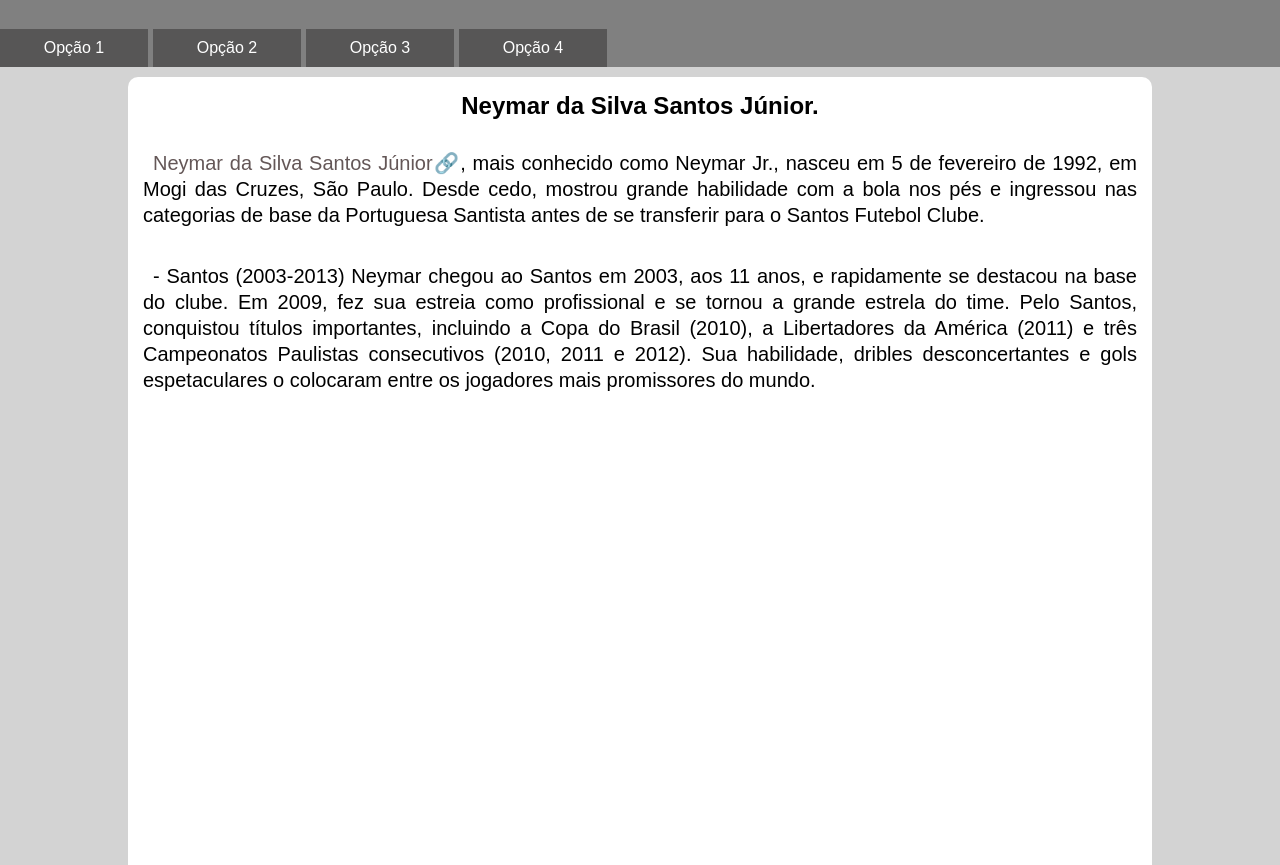
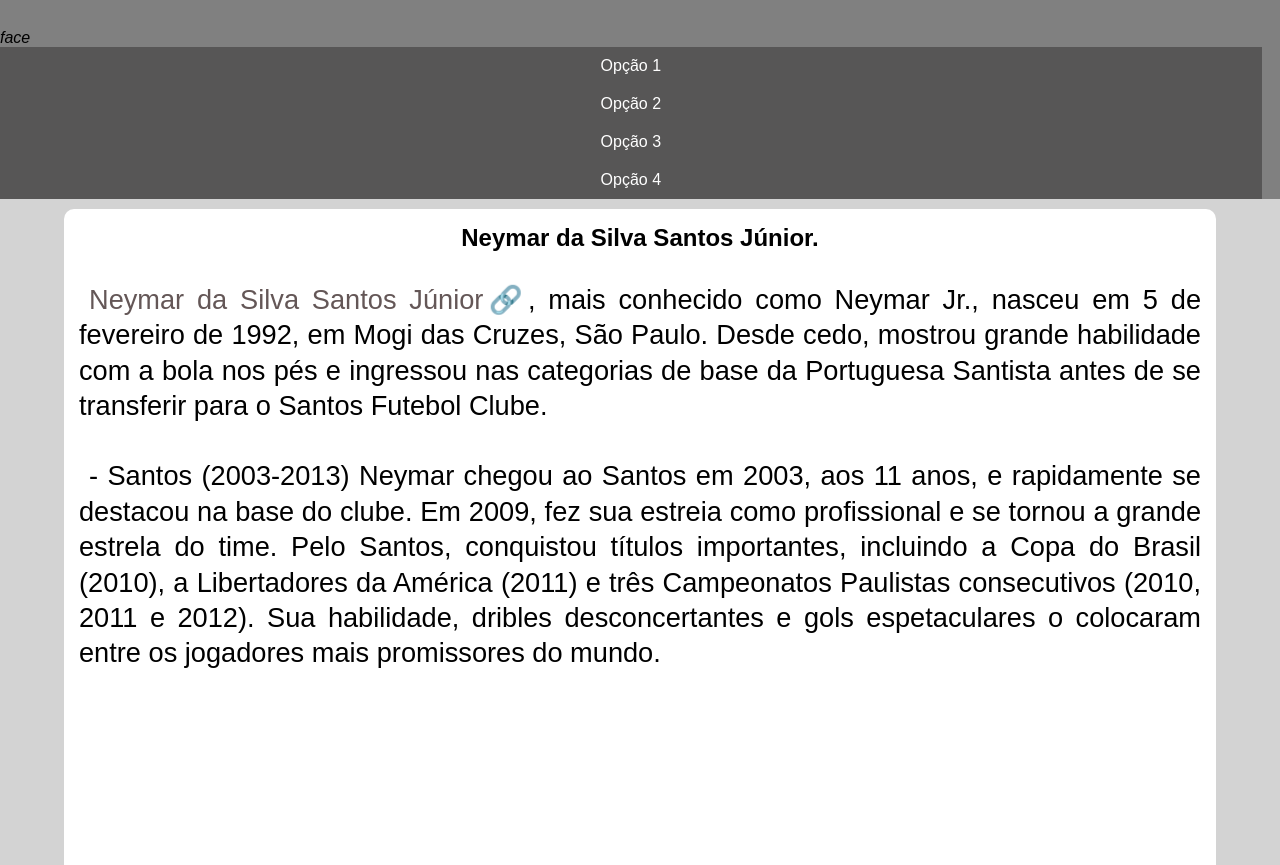
Before and after one commit to caiomatheuss/mini-menu-responsivo, a plain HTML site: page projeto/index.html in a window 1280 px wide. Shown: the part 68-933 px from the top of the page. Drawn offline with nearby package versions, Linux system fonts and the light colour scheme.

Commit message:
para celular

```diff
--- /dev/null
+++ b/estilo/phone.css
@@ -0,0 +1 @@
+@charset "UTF-8";
--- a/estilo/style.css
+++ b/estilo/style.css
@@ -27,11 +27,10 @@ menu {
 
 menu > ul {
     list-style-type: none;
-    display: flex;
 }
 
 menu > ul > li {
-    margin-right: 5px;
+    width: 10vw;
 }
 
 menu > ul > li > a:hover {
@@ -48,7 +47,7 @@ menu > ul > li > a {
     padding: 10px;
     text-decoration: none;
     background-color: rgb(87, 86, 86);
-    width: 10vw;
+    width: 97vw;
     color: white;
     text-align: center;
 }
@@ -63,7 +62,7 @@ main > article > h2 {
 }
 
 article {
-    width: 80vw;
+    width: 90vw;
     margin: auto;
     background-color: white;
     border-radius: 10px;
@@ -74,7 +73,7 @@ article > p {
     margin-bottom: 5px;
     text-indent: 10px;
     text-align: justify;
-    font-size: 20px;
+    font-size: 1.7em;
     line-height: 1.3;
 }
 
@@ -84,11 +83,10 @@ article > p {
 }
 
 .fotoney > .iframm {
-    width: 800px;
-    height: 400px;
+    width: 500px;
+    height: 300px;
     margin-top: 25px;
     margin-bottom: 30px;
-    object-fit: cover;
 }
 
 #neymarbio {
--- a/projeto/index.html
+++ b/projeto/index.html
@@ -4,13 +4,16 @@
     <meta charset="UTF-8">
     <meta name="viewport" content="width=device-width, initial-scale=1.0">
     <title>Menu Responsivo</title>
+    <link href="https://fonts.googleapis.com/css2?family=Material+Symbols+Outlined" rel="stylesheet"/>
     <link rel="stylesheet" href="../estilo/style.css" media="all" >
+    <link rel="stylesheet" href="/estilo/phone.css" media="screen and (min-width: 500px) and (max-width: 600px)">
 </head>
 <body>
     <header>
         <h1>
             Neymar da Silva Santos Júnior
         </h1>
+        <i class="material-icons">face</i>
         <menu>
             <ul>
                 <li><a href="../imagens/neymar santos old.jpg" target="neyimagem">Opção 1</a></li>
```
